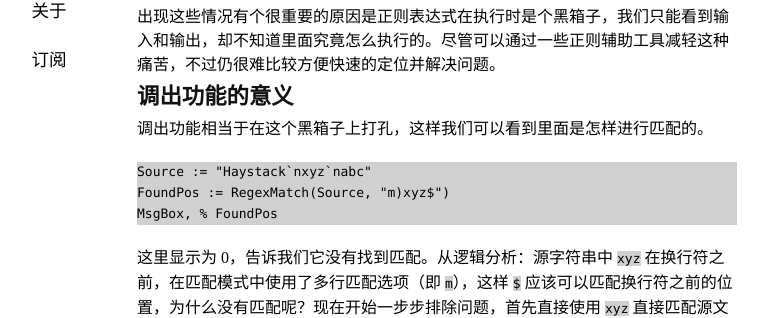
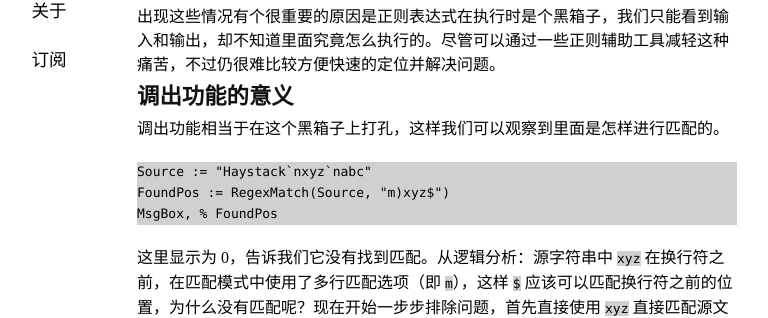
Before and after one commit to amnesiac10/amnesiac10.github.io, a Jekyll site: the page built from _posts/2014-08-07-regex-callout.md, in a window 1280 px wide and 900 px high. Shown: the part 300-618 px from the top of the window, without its empty margins (203-971 px from the left). Built offline with Jekyll 4.4.1, drawn with Linux system fonts in a browser that asks for light colours; Markdown is read by kramdown in place of the engine named in the settings; comment, search, counter and statistics services are not loaded.

Commit message:
Adjusted.

````diff
--- a/_posts/2014-08-07-regex-callout.md
+++ b/_posts/2014-08-07-regex-callout.md
@@ -14,7 +14,7 @@ tags: 正则表达式 regex callout
 出现这些情况有个很重要的原因是正则表达式在执行时是个黑箱子，我们只能看到输入和输出，却不知道里面究竟怎么执行的。尽管可以通过一些正则辅助工具减轻这种痛苦，不过仍很难比较方便快速的定位并解决问题。
 
 ## 调出功能的意义
-调出功能相当于在这个黑箱子上打孔，这样我们可以看到里面是怎样进行匹配的。
+调出功能相当于在这个黑箱子上打孔，这样我们可以观察到里面是怎样进行匹配的。
 
 ```  autohotkey
 Source := "Haystack`nxyz`nabc"
````
